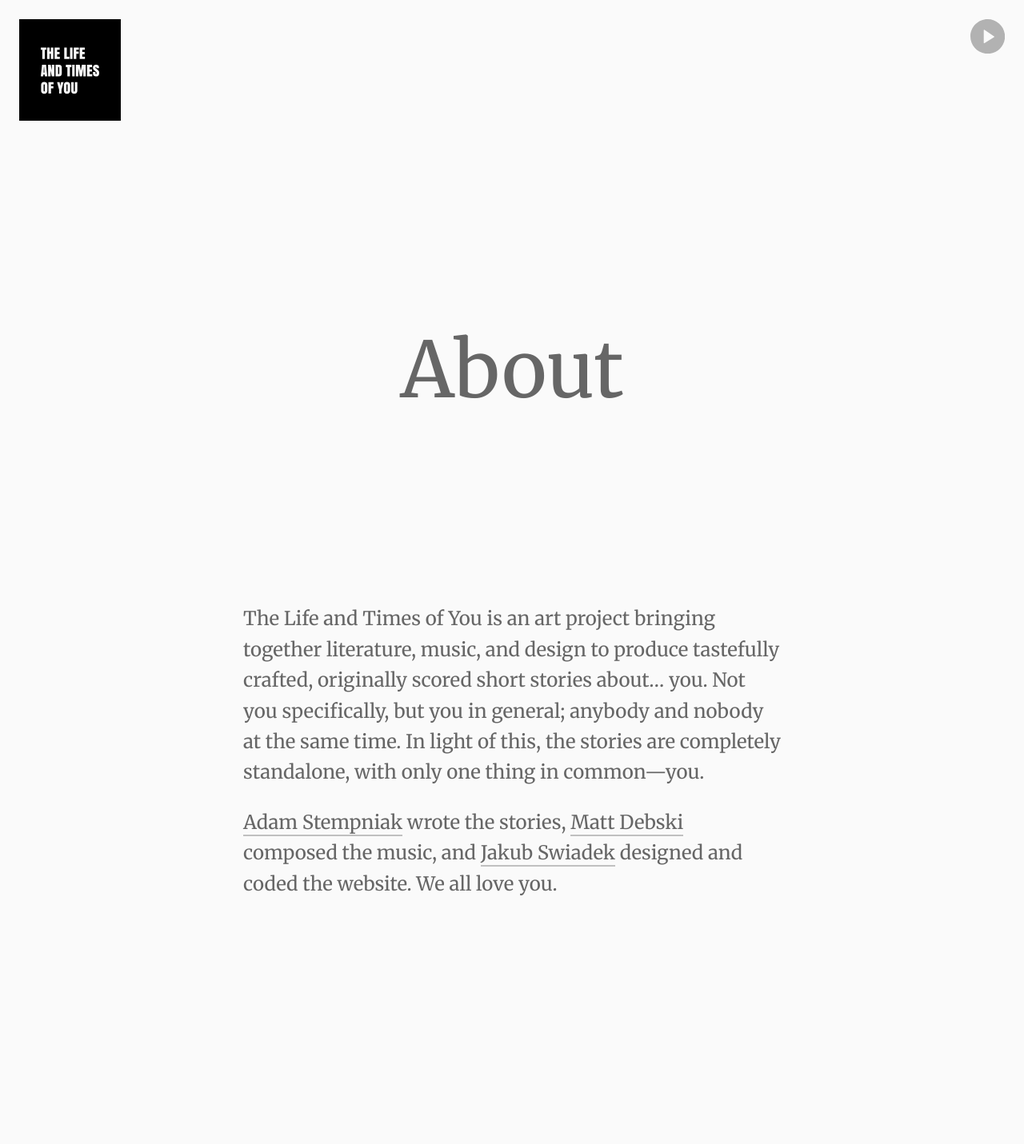
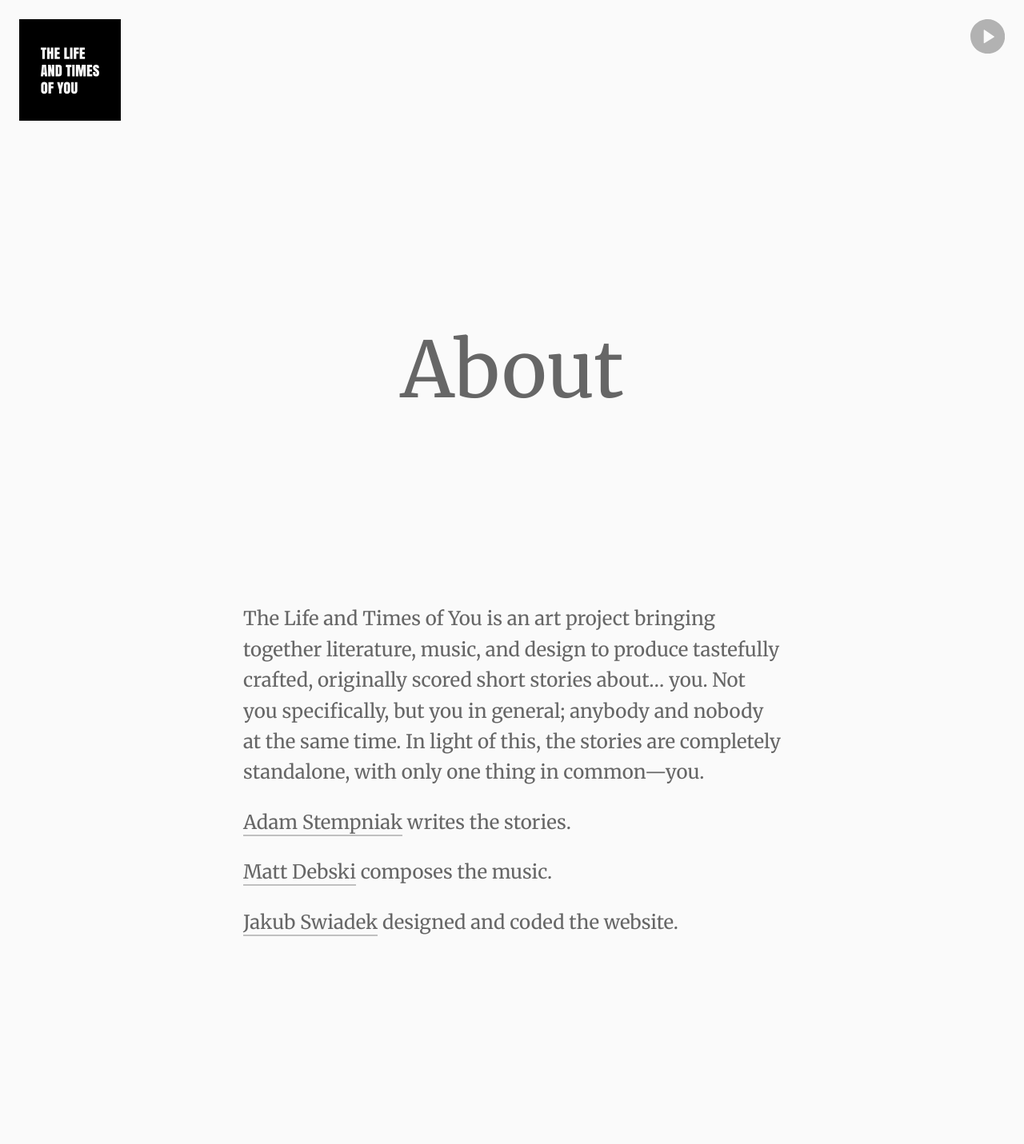
Before and after one commit to lifetimesyou/lifetimesyou, a Jekyll site: the page built from about.md, in a window 1280 px wide. Shown: the whole page at 80% size. Built offline with Jekyll 4.4.1, drawn with Linux system fonts in a browser that asks for light colours; before the commit the page ends 1383 px from its top, so only the background shows below that.

Commit message:
Changed the about section a bit

```diff
--- a/about.md
+++ b/about.md
@@ -5,7 +5,11 @@ title: About
 The Life and Times of You is an art project bringing together literature, music, and design to produce tastefully crafted, originally scored short stories about... you. Not you specifically, but you in general; anybody and nobody at the same time. In light of this, the stories are completely standalone, with only one thing in common—you.
 
 
-[Adam Stempniak][1] wrote the stories, [Matt Debski][2] composed the music, and [Jakub Swiadek][3] designed and coded the website. We all love you.
+[Adam Stempniak][1] writes the stories.
+
+[Matt Debski][2] composes the music.
+
+[Jakub Swiadek][3] designed and coded the website.
 
 [1]: https://www.facebook.com/adamstempniak
 [2]: http://soundsbyele.com
--- /dev/null
+++ b/todo.txt
@@ -0,0 +1,6 @@
+- mockup same font titles
+
+- fallback fonts
+- figure out metadata
+
+- ajax transitions
```
